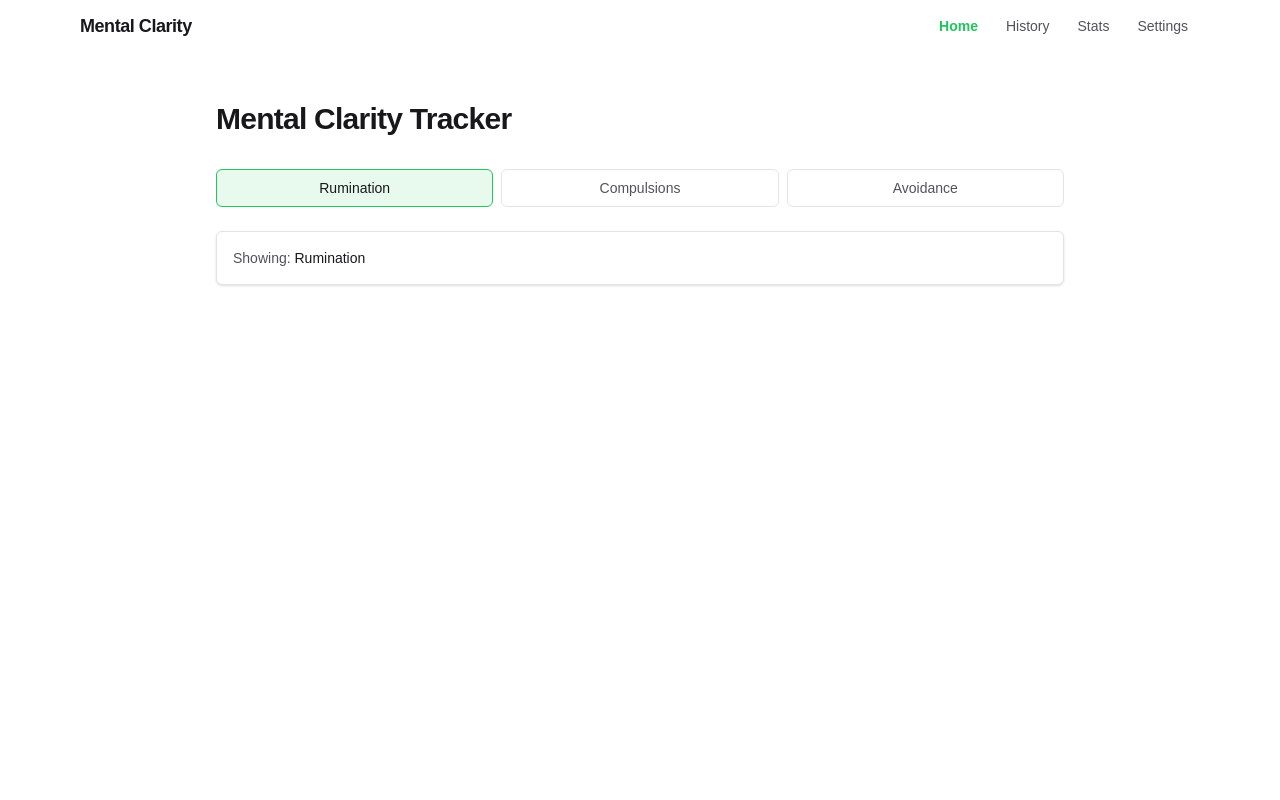
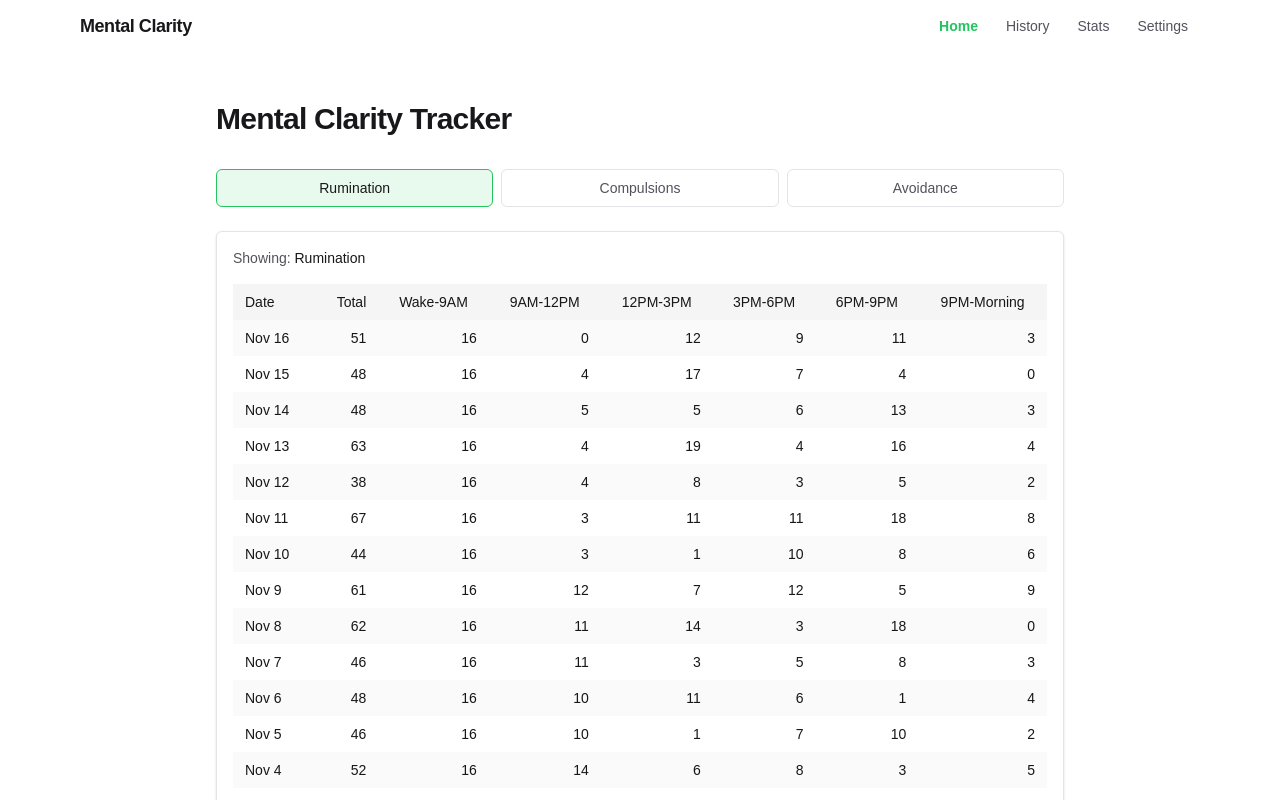
Before and after one commit to Renkai7/mental-clarity, a Next.js app: page / in a window 1280 px wide. Shown: the top 800 px of the page. Built offline with nearby package versions, Linux system fonts and the light colour scheme.

Commit message:
feat(metrics): add MainMetricGrid component and mock data provider
Introduced the MainMetricGrid component to display metrics over time.
Implemented a mock data provider to generate realistic data for the grid.
This enhances the application's ability to visualize user metrics effectively.

```diff
--- /dev/null
+++ b/components/MainMetricGrid.tsx
@@ -0,0 +1,71 @@
+"use client";
+
+import React, { useMemo } from "react";
+import { useRouter } from "next/navigation";
+import { MainGridRow, DEFAULT_TIMEFRAMES, MetricCode, getMockMainGridData } from "../lib/mockData";
+
+interface MainMetricGridProps {
+  metric: MetricCode; // 'R' | 'C' | 'A'
+}
+
+// Utility: format YYYY-MM-DD to "Mon D" (e.g., Sep 17)
+function formatShort(dateStr: string): string {
+  const [y, m, d] = dateStr.split("-").map(Number);
+  const dt = new Date(y, m - 1, d);
+  return dt.toLocaleDateString(undefined, { month: "short", day: "numeric" });
+}
+
+export default function MainMetricGrid({ metric }: MainMetricGridProps) {
+  const data: MainGridRow[] = useMemo(() => getMockMainGridData(metric), [metric]);
+  const router = useRouter();
+
+  return (
+    <div className="mt-4 w-full overflow-x-auto">
+      <table className="min-w-full border-collapse text-sm" aria-label="Main metric grid for recent days">
+        <thead>
+          <tr className="bg-neutral-100 dark:bg-neutral-800">
+            <th scope="col" className="sticky left-0 z-10 bg-neutral-100 dark:bg-neutral-800 px-3 py-2 text-left font-medium">Date</th>
+            <th scope="col" className="px-3 py-2 text-right font-medium">Total</th>
+            {DEFAULT_TIMEFRAMES.map(label => (
+              <th key={label} scope="col" className="px-3 py-2 text-center font-medium whitespace-nowrap">{label}</th>
+            ))}
+          </tr>
+        </thead>
+        <tbody>
+          {data.length === 0 ? (
+            <tr>
+              <td colSpan={2 + DEFAULT_TIMEFRAMES.length} className="px-3 py-6 text-center text-neutral-500">
+                No data yet.
+              </td>
+            </tr>
+          ) : (
+            data.map((row, idx) => (
+              <tr
+                key={row.date}
+                className="cursor-pointer odd:bg-neutral-50 dark:odd:bg-neutral-900 hover:bg-neutral-100 dark:hover:bg-neutral-800 focus:outline-none focus:bg-neutral-100 dark:focus:bg-neutral-800"
+                tabIndex={0}
+                role="link"
+                aria-label={`View day details for ${formatShort(row.date)}`}
+                onClick={() => router.push(`/day/${row.date}`)}
+                onKeyDown={(e) => {
+                  if (e.key === 'Enter' || e.key === ' ') {
+                    e.preventDefault();
+                    router.push(`/day/${row.date}`);
+                  }
+                }}
+              >
+                <th scope="row" className="sticky left-0 z-10 bg-inherit px-3 py-2 text-left font-medium whitespace-nowrap">
+                  {formatShort(row.date)}
+                </th>
+                <td className="px-3 py-2 text-right font-medium tabular-nums">{row.total}</td>
+                {DEFAULT_TIMEFRAMES.map(tf => (
+                  <td key={tf} className="px-3 py-2 text-right tabular-nums">{row.timeframes[tf]}</td>
+                ))}
+              </tr>
+            ))
+          )}
+        </tbody>
+      </table>
+    </div>
+  );
+}
--- a/components/MainPageClient.tsx
+++ b/components/MainPageClient.tsx
@@ -2,6 +2,7 @@
 
 import { useState } from 'react';
 import Tabs, { MetricTab } from './Tabs';
+import MainMetricGrid from './MainMetricGrid';
 
 const LABELS: Record<MetricTab, string> = {
   R: 'Rumination',
@@ -21,10 +22,10 @@ export default function MainPageClient() {
         aria-labelledby={LABELS[active]}
         className="rounded-md border border-zinc-200 bg-white p-4 shadow-sm dark:border-zinc-700 dark:bg-black"
       >
-        <p className="text-sm text-zinc-600 dark:text-zinc-300">
+        <p className="text-sm text-zinc-600 dark:text-zinc-300 mb-2">
           Showing: <span className="font-medium text-zinc-900 dark:text-zinc-100">{LABELS[active]}</span>
         </p>
-        {/* Placeholder for future metric grid */}
+        <MainMetricGrid metric={active} />
       </div>
     </div>
   );
--- /dev/null
+++ b/lib/mockData.ts
@@ -0,0 +1,81 @@
+// Mock data provider for Main Metric Grid (M2.1)
+// Generates ~30 days of records with realistic ranges per metric.
+
+export type MetricCode = 'R' | 'C' | 'A';
+
+export interface MainGridRow {
+  date: string; // YYYY-MM-DD
+  total: number;
+  timeframes: Record<string, number>; // key = blockId/label, value = count
+}
+
+// Ordered timeframe block labels (will align later with real BlockConfig defaults)
+export const DEFAULT_TIMEFRAMES: string[] = [
+  'Wake-9AM',
+  '9AM-12PM',
+  '12PM-3PM',
+  '3PM-6PM',
+  '6PM-9PM',
+  '9PM-Morning',
+];
+
+// Range map per metric for per-timeframe counts
+const RANGE: Record<MetricCode, { min: number; max: number }> = {
+  R: { min: 0, max: 20 },
+  C: { min: 0, max: 15 },
+  A: { min: 0, max: 10 },
+};
+
+// Simple deterministic pseudo-random helper (seeded by date + metric)
+function seededRandom(seed: string) {
+  let h = 0;
+  for (let i = 0; i < seed.length; i++) h = Math.imul(31, h) + seed.charCodeAt(i) | 0;
+  return () => {
+    h ^= h << 13; h ^= h >>> 17; h ^= h << 5;
+    // Convert to [0,1)
+    return (h >>> 0) / 4294967295;
+  };
+}
+
+function formatDate(d: Date): string {
+  return d.toISOString().slice(0, 10); // YYYY-MM-DD
+}
+
+export function getMockMainGridData(metric: MetricCode): MainGridRow[] {
+  const days = 30;
+  const today = new Date();
+  const rows: MainGridRow[] = [];
+  const range = RANGE[metric];
+
+  for (let i = 0; i < days; i++) {
+    const date = new Date(today);
+    date.setDate(today.getDate() - i);
+    const dateStr = formatDate(date);
+    const rand = seededRandom(metric + dateStr);
+
+    const timeframes: Record<string, number> = {};
+    let total = 0;
+    DEFAULT_TIMEFRAMES.forEach((label, idx) => {
+      // Bias variation by index to make earlier blocks sometimes higher
+      const base = rand();
+      const value = Math.round(base * (range.max - range.min) + range.min * (0.3 + (idx / DEFAULT_TIMEFRAMES.length) * 0.2));
+      timeframes[label] = value;
+      total += value;
+    });
+
+    rows.push({ date: dateStr, total, timeframes });
+  }
+
+  // Sort descending by date (most recent first)
+  rows.sort((a, b) => (a.date < b.date ? 1 : -1));
+  return rows;
+}
+
+// Convenience bulk export for all metrics if needed later
+export function getAllMockMainGridData() {
+  return {
+    R: getMockMainGridData('R'),
+    C: getMockMainGridData('C'),
+    A: getMockMainGridData('A'),
+  };
+}
```
